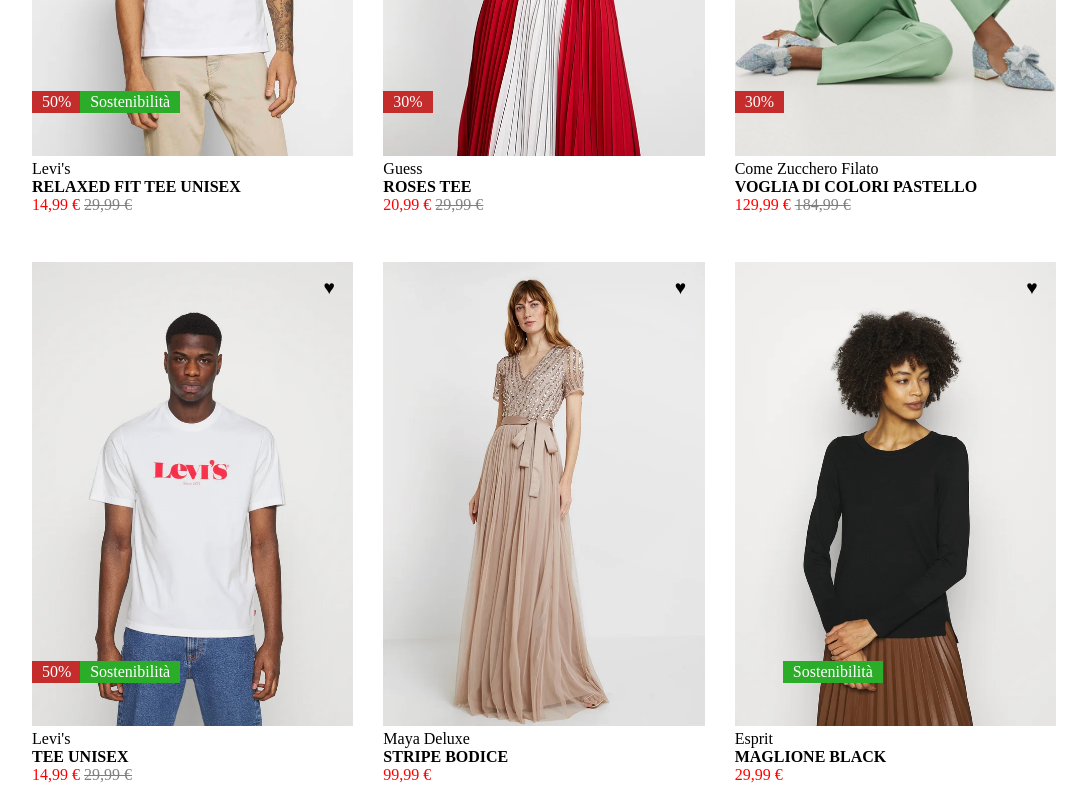
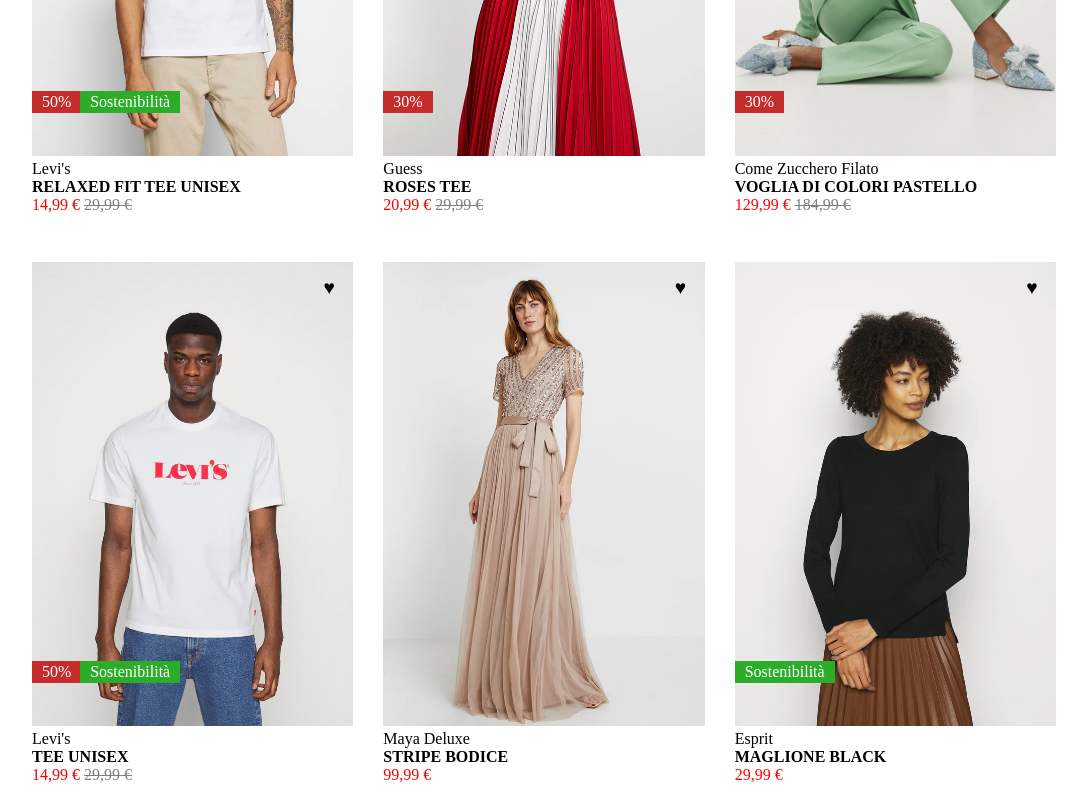
Before and after one commit to manuelcamaioni/html-css-boolando, a plain HTML site: page index.html in a window 1280 px wide. Shown: the part 400-1200 px from the top of the page, without its empty margins (96-1183 px from the left). Drawn offline with Linux system fonts and the light colour scheme.

Commit message:
tweaks + added second eco-label

```diff
--- a/index.html
+++ b/index.html
@@ -142,7 +142,7 @@
                         <img src="img/6.webp" alt="Immagine modello 6">
                         <img class="alternative-image" src="img/6b.webp" alt="Immagine alternativa modello 6">
                         <span class="favorite">&hearts;</span>
-                        <span class="eco-label">Sostenibilità</span>
+                        <span class="eco-label2">Sostenibilità</span>
                     </div>
                     <div class="description-box">
                         <span>
--- a/style.css
+++ b/style.css
@@ -141,3 +141,13 @@
     color: white;
     padding: 2px 10px;
 }
+
+.eco-label2{
+    position: absolute;
+    left: 0%;
+    bottom: 10%;
+
+    background-color: #2cad2a;
+    color: white;
+    padding: 2px 10px;
+}
```
